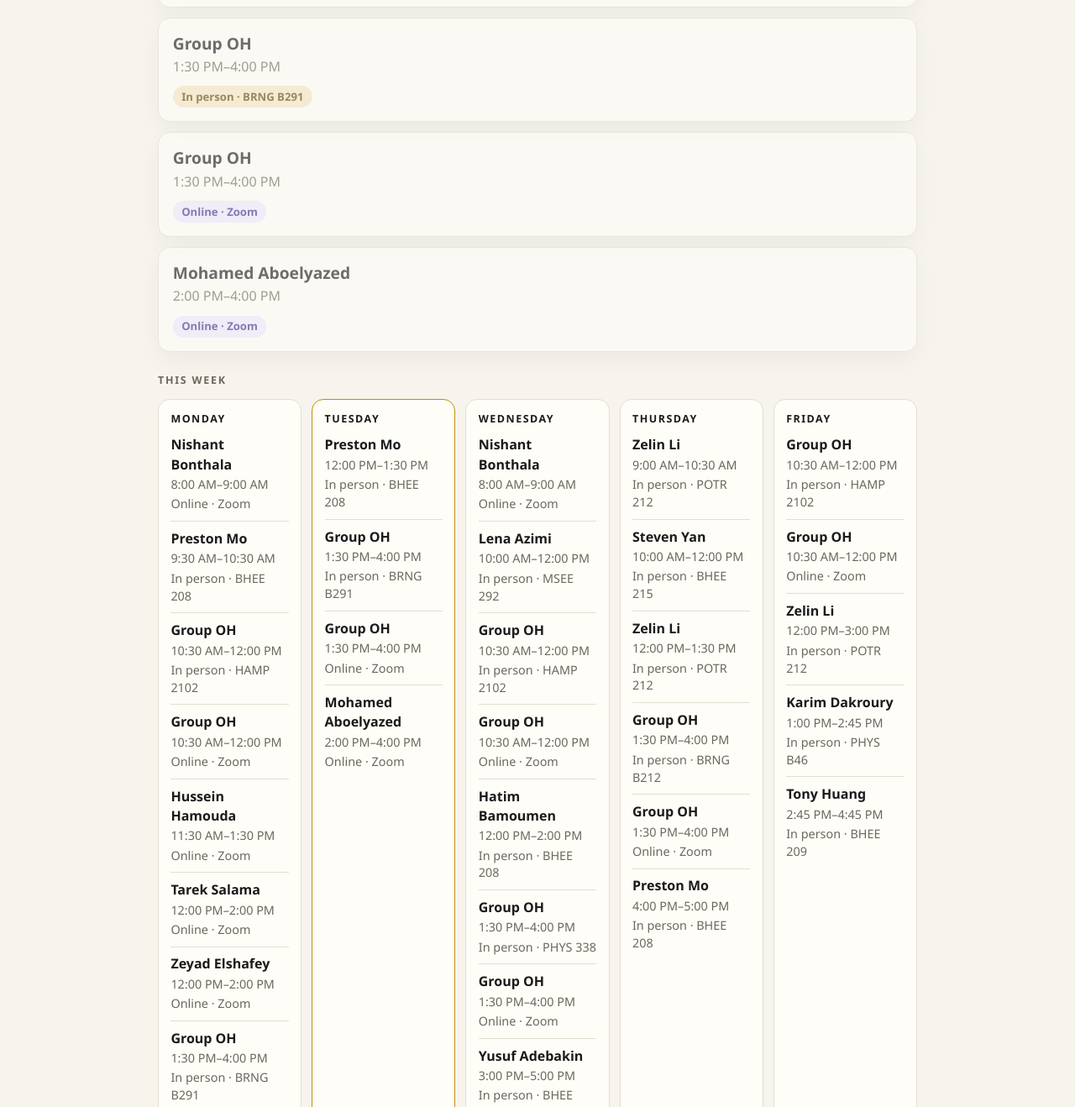
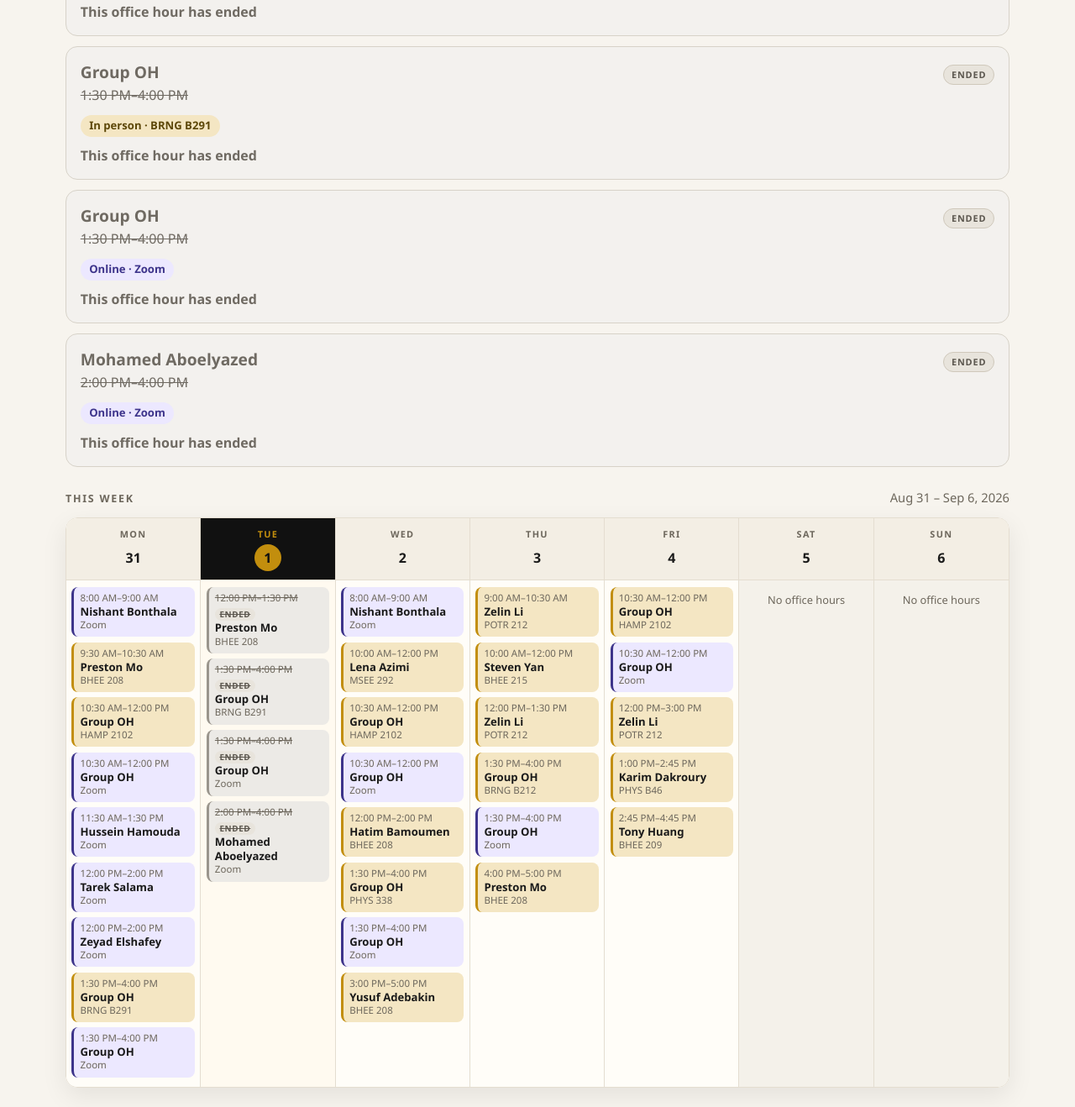
Before and after one commit to Ziad-elshafey/ECE301OH, a plain HTML site: page index.html in a window 1280 px wide. Shown: the part 662-1980 px from the top of the page at 84% size. Drawn offline with Linux system fonts and the light colour scheme.

Commit message:
polished calendar and cards

```diff
--- a/css/style.css
+++ b/css/style.css
@@ -47,7 +47,7 @@ body {
 }
 
 .header-inner {
-  max-width: 960px;
+  max-width: 1180px;
   margin: 0 auto;
 }
 
@@ -115,7 +115,7 @@ body {
 }
 
 main {
-  max-width: 960px;
+  max-width: 1180px;
   margin: 0 auto;
   padding: 1.25rem 1.15rem 3rem;
 }
@@ -170,7 +170,41 @@ main {
 }
 
 .card.finished {
-  opacity: 0.62;
+  background: #f3f1ee;
+  border-color: #d7d2c8;
+  box-shadow: none;
+}
+
+.card.finished .ta,
+.card.finished .time {
+  color: #6f6a62;
+}
+
+.card.finished .time {
+  text-decoration: line-through;
+}
+
+.status-badge {
+  flex-shrink: 0;
+  display: inline-flex;
+  align-items: center;
+  letter-spacing: 0.08em;
+  text-transform: uppercase;
+  font-size: 0.68rem;
+  font-weight: 700;
+  border-radius: 999px;
+  padding: 0.22rem 0.55rem;
+}
+
+.status-badge.ended {
+  background: #e8e4dc;
+  color: #5c574f;
+  border: 1px solid #cfc8bb;
+}
+
+.relative.ended-copy {
+  color: #6f6a62;
+  font-weight: 650;
 }
 
 .card-top {
@@ -244,50 +278,198 @@ main {
   color: var(--muted);
 }
 
-.week-grid {
-  display: grid;
-  gap: 0.75rem;
+.week-heading {
+  display: flex;
+  flex-wrap: wrap;
+  align-items: baseline;
+  justify-content: space-between;
+  gap: 0.35rem 1rem;
+  margin-bottom: 0.8rem;
 }
 
-.day-col {
+.week-heading h2 {
+  margin: 0;
+}
+
+.week-range {
+  margin: 0;
+  color: var(--muted);
+  font-variant-numeric: tabular-nums;
+  font-size: 0.92rem;
+}
+
+.calendar-wrap {
+  overflow-x: auto;
+  -webkit-overflow-scrolling: touch;
+  border-radius: var(--radius);
+  box-shadow: var(--shadow);
+}
+
+.calendar {
+  display: grid;
+  grid-template-columns: repeat(7, minmax(148px, 1fr));
+  min-width: 1036px;
   background: var(--paper);
   border: 1px solid var(--line);
   border-radius: var(--radius);
-  padding: 0.85rem 0.9rem 1rem;
+  overflow: hidden;
 }
 
-.day-col.today {
-  border-color: var(--gold);
+.cal-day {
+  min-height: 22rem;
+  border-right: 1px solid var(--line);
+  display: flex;
+  flex-direction: column;
+  background: var(--paper);
 }
 
-.day-name {
-  margin: 0 0 0.65rem;
-  font-size: 0.78rem;
+.cal-day:last-child {
+  border-right: 0;
+}
+
+.cal-day.weekend {
+  background: #f4f1ea;
+}
+
+.cal-day.today {
+  background: #fffaf0;
+}
+
+.cal-head {
+  text-align: center;
+  padding: 0.7rem 0.4rem 0.6rem;
+  border-bottom: 1px solid var(--line);
+  background: #f3eee4;
+}
+
+.cal-day.today .cal-head {
+  background: var(--black);
+  color: #f5f0e6;
+}
+
+.cal-dow {
+  margin: 0;
   letter-spacing: 0.12em;
   text-transform: uppercase;
+  font-size: 0.68rem;
+  font-weight: 700;
+  color: var(--muted);
+}
+
+.cal-day.today .cal-dow {
+  color: var(--gold);
+}
+
+.cal-date {
+  margin: 0.28rem auto 0;
+  width: 2rem;
+  height: 2rem;
+  display: flex;
+  align-items: center;
+  justify-content: center;
+  border-radius: 999px;
+  font-weight: 700;
+  font-variant-numeric: tabular-nums;
+}
+
+.cal-day.today .cal-date {
+  background: var(--gold);
+  color: var(--black);
+}
+
+.cal-events {
+  display: flex;
+  flex-direction: column;
+  gap: 0.4rem;
+  padding: 0.5rem 0.4rem 0.7rem;
+}
+
+.cal-empty {
+  margin: 0.4rem 0 0;
+  color: var(--muted);
+  font-size: 0.8rem;
+  text-align: center;
+}
+
+.cal-event {
+  background: var(--gold-soft);
+  border-left: 3px solid var(--gold);
+  border-radius: 8px;
+  padding: 0.38rem 0.45rem;
+}
+
+.cal-event.online {
+  background: #ece8ff;
+  border-left-color: #3d348b;
+}
+
+.cal-event.running {
+  box-shadow: inset 0 0 0 1px var(--gold);
+}
+
+.cal-event.finished {
+  background: #eceae6;
+  border-left-color: #9a958c;
+}
+
+.cal-time,
+.cal-ta,
+.cal-loc {
+  margin: 0;
+  line-height: 1.3;
+}
+
+.cal-time {
+  display: flex;
+  flex-wrap: wrap;
+  align-items: center;
+  gap: 0.25rem 0.35rem;
+  font-size: 0.72rem;
+  font-variant-numeric: tabular-nums;
+  color: var(--muted);
+}
+
+.cal-event.finished .cal-time {
+  text-decoration: none;
+}
+
+.cal-event.finished .cal-time span {
+  text-decoration: line-through;
+}
+
+.cal-ta {
+  font-size: 0.82rem;
   font-weight: 700;
 }
 
-.week-session {
-  padding: 0.55rem 0;
-  border-top: 1px solid var(--line);
+.cal-loc {
+  font-size: 0.72rem;
+  color: var(--muted);
 }
 
-.week-session:first-of-type {
-  border-top: 0;
-  padding-top: 0;
+.cal-status {
+  text-decoration: none;
+  letter-spacing: 0.06em;
+  text-transform: uppercase;
+  font-size: 0.62rem;
+  font-weight: 700;
+  background: #e8e4dc;
+  color: #5c574f;
+  border-radius: 999px;
+  padding: 0.08rem 0.35rem;
 }
 
-.week-session .ta {
-  font-size: 1rem;
+.cal-status.now {
+  background: var(--gold);
+  color: var(--black);
 }
 
-.week-session .time {
-  font-size: 0.9rem;
+.cal-event.finished .cal-status {
+  text-decoration: none;
 }
 
 .site-footer {
-  max-width: 960px;
+  max-width: 1180px;
   margin: 0 auto;
   padding: 0 1.15rem 2.5rem;
   color: var(--muted);
@@ -306,18 +488,4 @@ main {
     padding-left: 1.75rem;
     padding-right: 1.75rem;
   }
-
-  .week-grid {
-    grid-template-columns: repeat(2, minmax(0, 1fr));
-  }
 }
-
-@media (min-width: 980px) {
-  .week-grid {
-    grid-template-columns: repeat(5, minmax(0, 1fr));
-  }
-
-  .day-col.weekend {
-    grid-column: span 1;
-  }
-}
--- a/index.html
+++ b/index.html
@@ -50,8 +50,13 @@
       </section>
 
       <section class="section section-week" id="this-week" hidden>
-        <h2>This week</h2>
-        <div class="week-grid" id="week-grid"></div>
+        <div class="week-heading">
+          <h2>This week</h2>
+          <p class="week-range" id="week-range"></p>
+        </div>
+        <div class="calendar-wrap">
+          <div class="calendar" id="week-grid" role="grid" aria-label="Weekly office hours calendar"></div>
+        </div>
       </section>
     </main>
 
--- a/js/app.js
+++ b/js/app.js
@@ -24,6 +24,7 @@
     today: document.getElementById("today"),
     todayList: document.getElementById("today-list"),
     thisWeek: document.getElementById("this-week"),
+    weekRange: document.getElementById("week-range"),
     weekGrid: document.getElementById("week-grid"),
   };
 
@@ -148,10 +149,14 @@
     const start = parseTimeToMinutes(session.start);
     const end = parseTimeToMinutes(session.end);
     let relative = "";
+    let badge = "";
     if (status === "running") {
       relative = `<p class="relative">Ends in ${formatRelative(end - nowMinutes)}</p>`;
     } else if (status === "upcoming") {
       relative = `<p class="relative">Starts in ${formatRelative(start - nowMinutes)}</p>`;
+    } else if (status === "finished") {
+      relative = `<p class="relative ended-copy">This office hour has ended</p>`;
+      badge = `<span class="status-badge ended">Ended</span>`;
     }
 
     const classes = ["card"];
@@ -165,6 +170,7 @@
             <p class="ta">${escapeHtml(session.ta)}</p>
             <p class="time">${formatTimeRange(session.start, session.end)}</p>
           </div>
+          ${badge}
         </div>
         <div class="meta">${locationMarkup(session, status)}</div>
         ${relative}
@@ -172,17 +178,59 @@
     `;
   }
 
+  function weekDates(parts) {
+    const todayIndex = DAYS.indexOf(parts.weekday);
+    const todayUtc = Date.UTC(parts.year, parts.month - 1, parts.day);
+    return DAYS.map((name, index) => {
+      const date = new Date(todayUtc + (index - todayIndex) * 86400000);
+      return {
+        name,
+        date: date.getUTCDate(),
+        year: date.getUTCFullYear(),
+        monthShort: new Intl.DateTimeFormat("en-US", {
+          month: "short",
+          timeZone: "UTC",
+        }).format(date),
+      };
+    });
+  }
+
+  function formatWeekRange(days) {
+    const first = days[0];
+    const last = days[6];
+    if (first.monthShort === last.monthShort && first.year === last.year) {
+      return `${first.monthShort} ${first.date}–${last.date}, ${first.year}`;
+    }
+    if (first.year === last.year) {
+      return `${first.monthShort} ${first.date} – ${last.monthShort} ${last.date}, ${last.year}`;
+    }
+    return `${first.monthShort} ${first.date}, ${first.year} – ${last.monthShort} ${last.date}, ${last.year}`;
+  }
+
   function weekSessionHtml(session) {
+    const classes = ["cal-event"];
+    if (session.type === "online") classes.push("online");
+    if (session.status === "running") classes.push("running");
+    if (session.status === "finished") classes.push("finished");
+
     const typeLabel =
       session.type === "online"
-        ? `Online · ${escapeHtml(session.location || "Zoom")}`
-        : `In person · ${escapeHtml(session.location)}`;
+        ? escapeHtml(session.location || "Zoom")
+        : escapeHtml(session.location);
+
+    let statusLabel = "";
+    if (session.status === "finished") {
+      statusLabel = `<span class="cal-status">Ended</span>`;
+    } else if (session.status === "running") {
+      statusLabel = `<span class="cal-status now">Now</span>`;
+    }
+
     return `
-      <div class="week-session">
-        <p class="ta">${escapeHtml(session.ta)}</p>
-        <p class="time">${formatTimeRange(session.start, session.end)}</p>
-        <p class="time">${typeLabel}</p>
-      </div>
+      <article class="${classes.join(" ")}">
+        <p class="cal-time"><span>${formatTimeRange(session.start, session.end)}</span>${statusLabel}</p>
+        <p class="cal-ta">${escapeHtml(session.ta)}</p>
+        <p class="cal-loc">${typeLabel}</p>
+      </article>
     `;
   }
 
@@ -253,21 +301,28 @@
       weekdaySessions[day].sort((a, b) => a.startMin - b.startMin);
     }
 
+    const days = weekDates(parts);
     els.thisWeek.hidden = false;
-    els.weekGrid.innerHTML = DAYS.map((day) => {
-      const items = weekdaySessions[day];
-      const weekend = day === "Saturday" || day === "Sunday" ? " weekend" : "";
-      const todayClass = day === parts.weekday ? " today" : "";
-      const body = items.length
-        ? items.map(weekSessionHtml).join("")
-        : `<p class="empty">None</p>`;
-      return `
-        <div class="day-col${todayClass}${weekend}">
-          <p class="day-name">${day}</p>
-          ${body}
+    els.weekRange.textContent = formatWeekRange(days);
+    els.weekGrid.innerHTML = days
+      .map((day) => {
+        const items = weekdaySessions[day.name];
+        const weekend = day.name === "Saturday" || day.name === "Sunday" ? " weekend" : "";
+        const todayClass = day.name === parts.weekday ? " today" : "";
+        const body = items.length
+          ? items.map(weekSessionHtml).join("")
+          : `<p class="cal-empty">No office hours</p>`;
+        return `
+        <div class="cal-day${todayClass}${weekend}" role="gridcell">
+          <div class="cal-head">
+            <p class="cal-dow">${day.name.slice(0, 3)}</p>
+            <p class="cal-date">${day.date}</p>
+          </div>
+          <div class="cal-events">${body}</div>
         </div>
       `;
-    }).join("");
+      })
+      .join("");
   }
 
   function tick() {
```
